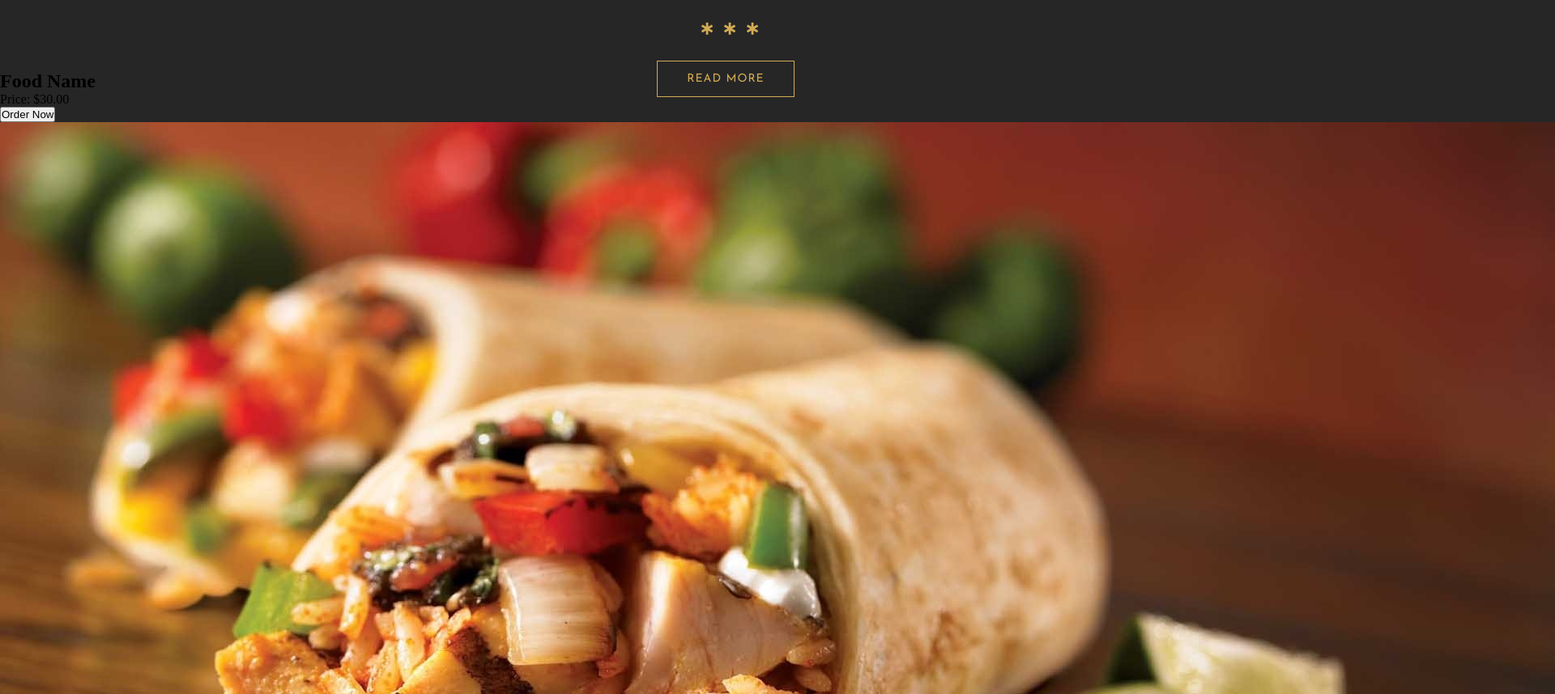
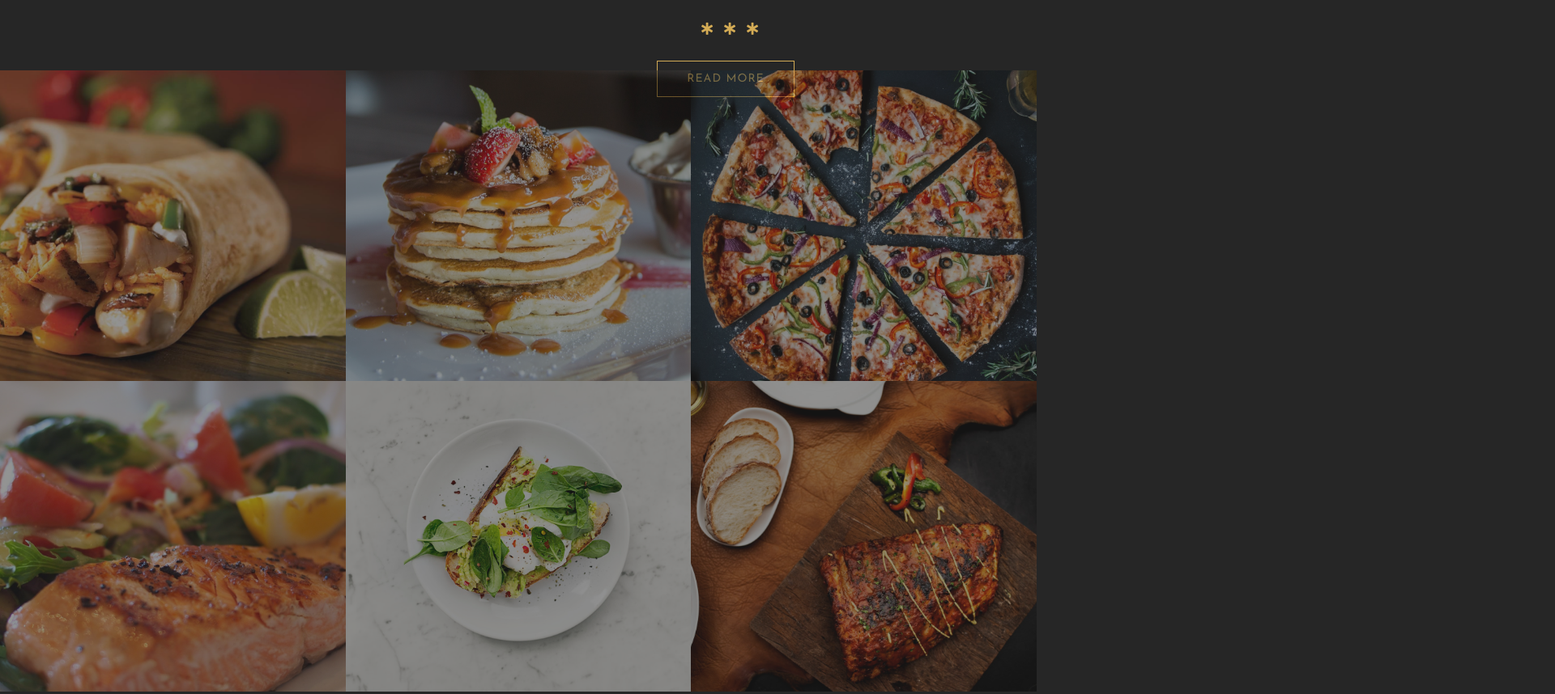
Before and after one commit to RaquelFraktas/restaurant-georgia, a website: page index.html in a window 1280 px wide. Shown: the part 1433-2291 px from the top of the page at 81% size, 1920 px wide, since content can reach past the window. Drawn offline with nearby package versions, Linux system fonts and the light colour scheme.

Commit message:
add gallery styling

```diff
--- a/css/main.css
+++ b/css/main.css
@@ -1,3 +1,7 @@
+.card-overlay, .card-img {
+  width: 100%;
+  height: 100%; }
+
 * {
   margin: 0;
   padding: 0; }
@@ -58,6 +62,10 @@ body {
       .about-us-right .description::first-letter {
         padding-left: 50px; }
 
+.gallery .cards-wrapper {
+  display: flex;
+  flex-wrap: wrap; }
+
 .logo {
   font-size: 70px;
   color: #d3ab55;
@@ -117,3 +125,53 @@ body {
   .main-btn:hover {
     background-color: #d3ab55;
     color: #262626; }
+
+.card {
+  width: 33.3333%;
+  height: 30vw;
+  position: relative;
+  overflow: hidden; }
+  .card:hover .card-overlay {
+    left: 0; }
+  .card-overlay {
+    position: absolute;
+    top: 0;
+    left: -100%;
+    background-color: rgba(211, 171, 85, 0.6);
+    color: #fff;
+    z-index: 10;
+    display: flex;
+    justify-content: center;
+    align-items: center;
+    flex-direction: column;
+    transition: left .7s; }
+    .card-overlay-heading {
+      font-family: "Nunito", sans-serif;
+      font-size: 50px;
+      font-weight: 300;
+      letter-spacing: 2px;
+      text-transform: uppercase; }
+    .card-overlay-paragraph {
+      font-family: "Josefin Sans", sans-serif;
+      font-size: 30px;
+      margin-bottom: 30px;
+      font-weight: 300;
+      letter-spacing: 2px;
+      text-transform: uppercase; }
+    .card-overlay-btn {
+      width: 150px;
+      height: 40px;
+      color: #d3ab55;
+      background-color: #fff;
+      font-family: "Josefin Sans", sans-serif;
+      font-size: 14px;
+      font-weight: bold;
+      text-transform: uppercase;
+      letter-spacing: 1px;
+      border: 1px solid #d3ab55;
+      border-radius: 30px;
+      outline: none;
+      cursor: pointer; }
+  .card-img {
+    object-fit: cover;
+    opacity: .5; }
```
